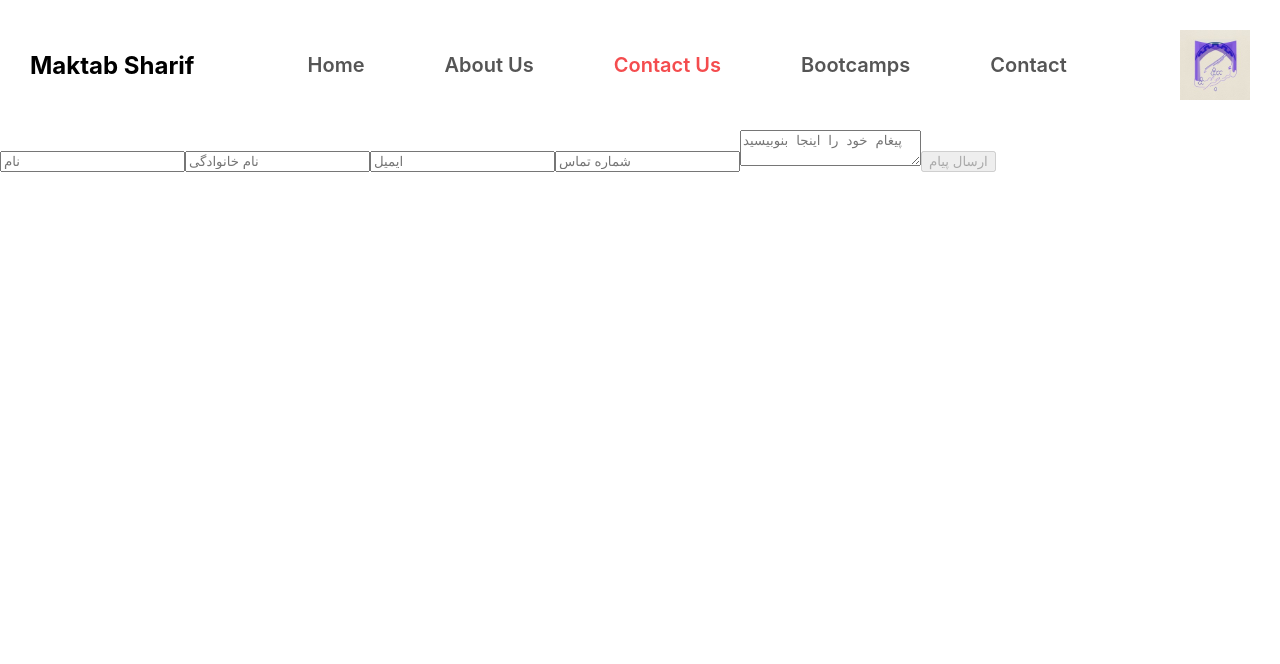
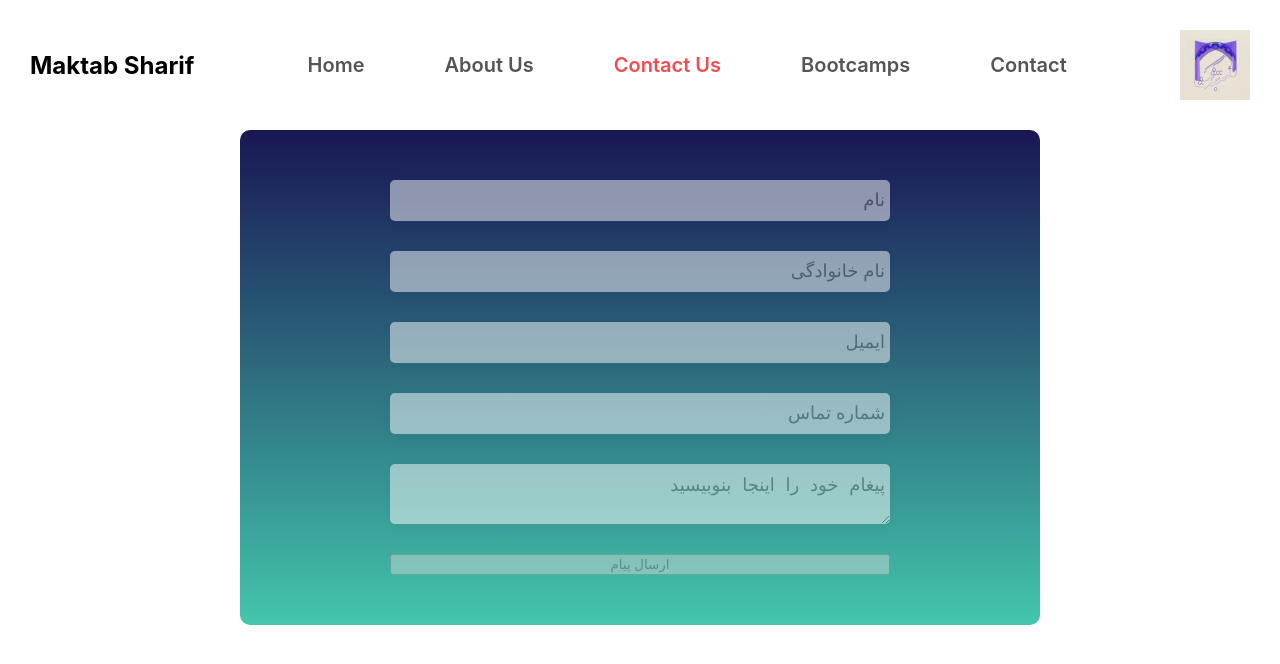
Before and after one commit to maryammoshtoofar/HW18-maktab76, a React (Create React App) app: page /contactus in a window 1280 px wide. Shown: the top 664 px of the page. Built offline with nearby package versions, Linux system fonts and the light colour scheme.

Commit message:
add form styling

```diff
--- a/src/Pages/About/index.tsx
+++ b/src/Pages/About/index.tsx
@@ -8,10 +8,7 @@ const About = () => {
         <img src="./images/4.png" />
         <Para>
           مکتب آموزشگاه نیست. مکتب یه مدرسه برنامه‌نویسیه، یعنی جایی که در
-          کمترین مدت مهارت‌های مورد نیاز بازار کار رو به صورت عملی یاد میده. هدف
-          مکتب استخدام هست. مدرک گرفتن فایده‌ای نداره، استخدام شدن اصل قضیه است.
-          بازدهی برای مکتب مهمه. کیفیت یادگیری و فهم عمیق مطالب برای ورود به
-          بازار کار مهمه.
+          کمترین مدت مهارت‌های مورد نیاز بازار کار رو به صورت عملی یاد میده.
         </Para>
       </Container>
       ;
--- a/src/Pages/About/styled.tsx
+++ b/src/Pages/About/styled.tsx
@@ -13,10 +13,22 @@ export const Para = styled.p`
   box-sizing: border-box;
   width: 40%;
   text-align: right;
-  background-color: rgba(228, 235, 244, 0.2);
+  color: #dbdada;
+  background: #43c6ac; /* fallback for old browsers */
+  background: -webkit-linear-gradient(
+    to bottom,
+    #191654,
+    #43c6ac
+  ); /* Chrome 10-25, Safari 5.1-6 */
+  background: linear-gradient(
+    to bottom,
+    #191654,
+    #43c6ac
+  ); /* W3C, IE 10+/ Edge, Firefox 16+, Chrome 26+, Opera 12+, Safari 7+ */
+
   border-radius: 10px;
   padding: 40px;
   box-shadow: rgba(0, 0, 0, 0.09) 0px 3px 12px;
-  line-height: 25px;
-  font-size: 14px;
+  line-height: 40px;
+  font-size: 20px;
 `;
--- a/src/Pages/ContactUs/index.tsx
+++ b/src/Pages/ContactUs/index.tsx
@@ -1,5 +1,6 @@
 import { useState } from "react";
 import AnimatedTransitions from "../../Components/AnimatedTransitions";
+import { Form, Input, Textarea } from "./styled";
 
 const ContactUs = () => {
   const [userData, setUserData] = useState({
@@ -29,36 +30,36 @@ const ContactUs = () => {
 
   return (
     <AnimatedTransitions>
-      <form>
-        <input
+      <Form>
+        <Input
           value={name}
           type="text"
           name="name"
           placeholder="نام"
           onChange={(e) => handleChange(e)}
         />
-        <input
+        <Input
           value={familyName}
           type="text"
           name="familyName"
           placeholder="نام خانوادگی"
           onChange={(e) => handleChange(e)}
         />
-        <input
+        <Input
           value={email}
           type="email"
           name="email"
           placeholder="ایمیل"
           onChange={(e) => handleChange(e)}
         />
-        <input
+        <Input
           value={phone}
           type="text"
           name="phone"
           placeholder="شماره تماس"
           onChange={(e) => handleChange(e)}
         />
-        <textarea
+        <Textarea
           value={message}
           name="message"
           placeholder="پیغام خود را اینجا بنوبیسید"
@@ -67,7 +68,7 @@ const ContactUs = () => {
         <button type="submit" disabled={!isValid}>
           ارسال پیام
         </button>
-      </form>
+      </Form>
     </AnimatedTransitions>
   );
 };
--- /dev/null
+++ b/src/Pages/ContactUs/styled.tsx
@@ -0,0 +1,35 @@
+import styled from "styled-components";
+
+export const Form = styled.form`
+  display: flex;
+  flex-direction: column;
+  gap: 30px;
+  width: 500px;
+  margin: auto;
+  background: #43c6ac;
+  background: -webkit-linear-gradient(to bottom, #191654, #43c6ac);
+  background: linear-gradient(to bottom, #191654, #43c6ac);
+  padding: 50px 150px;
+  border-radius: 10px;
+`;
+
+export const Input = styled.input`
+  opacity: 0.5;
+  box-sizing: border-box;
+  padding: 10px 5px;
+  border: none;
+  border-radius: 5px;
+  text-align: right;
+  font-size: 18px;
+  box-shadow: rgba(0, 0, 0, 0.09) 0px 3px 12px;
+`;
+export const Textarea = styled.textarea`
+  opacity: 0.5;
+  box-sizing: border-box;
+  border-radius: 5px;
+  font-size: 18px;
+  padding: 10px 5px;
+  border: none;
+  text-align: right;
+  box-shadow: rgba(0, 0, 0, 0.09) 0px 3px 12px;
+`;
--- a/src/index.css
+++ b/src/index.css
@@ -1,4 +1,5 @@
 body {
+  overflow: hidden;
   margin: 0;
   font-family: -apple-system, BlinkMacSystemFont, "Segoe UI", "Roboto", "Oxygen",
     "Ubuntu", "Cantarell", "Fira Sans", "Droid Sans", "Helvetica Neue",
@@ -17,5 +18,5 @@ a:visited {
 }
 
 a {
-  color:#555555 ;
+  color: #555555;
 }
```
